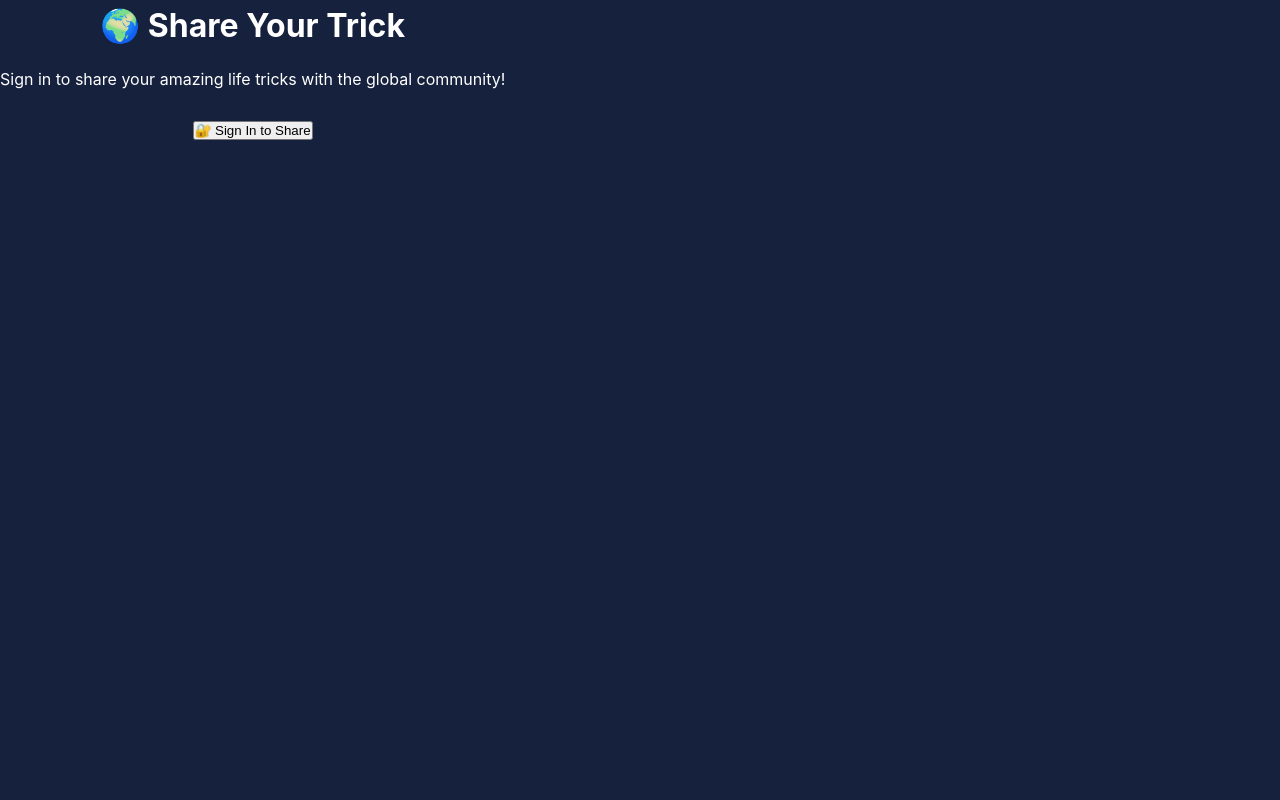
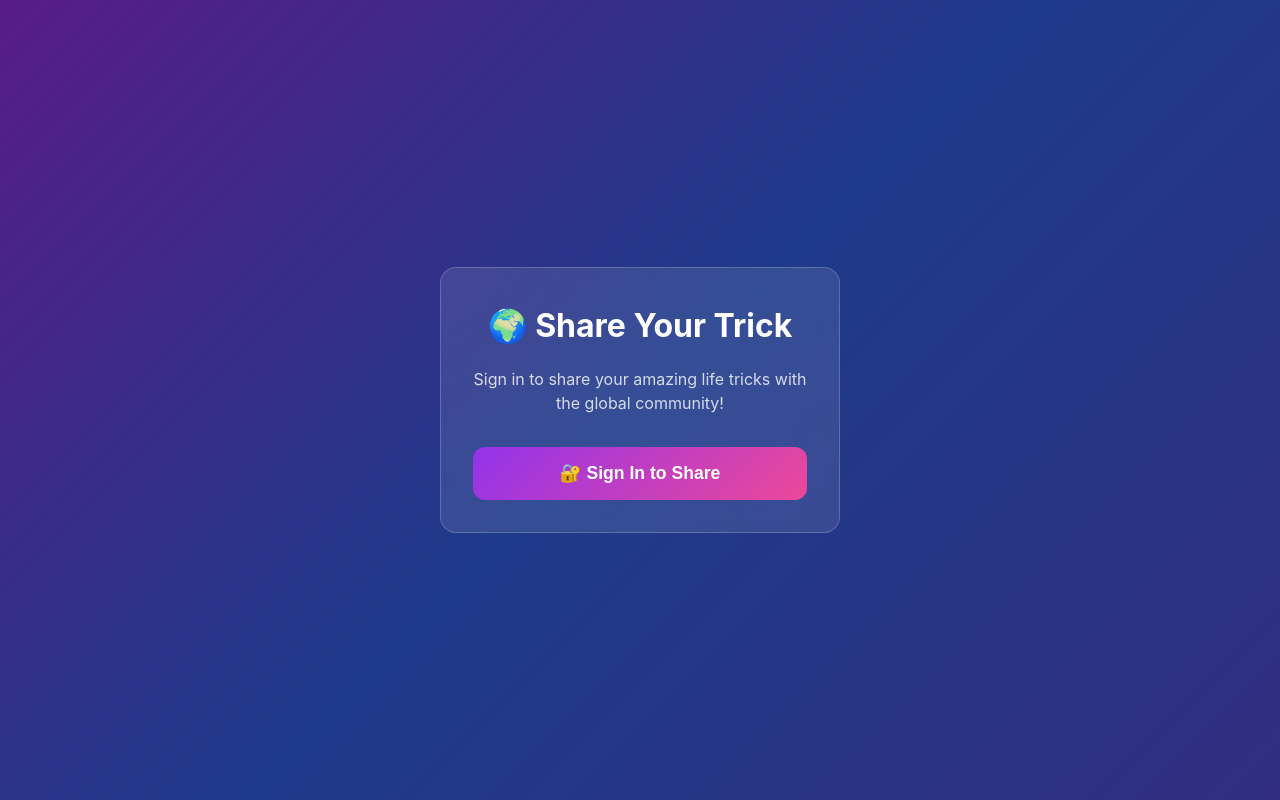
Before and after one commit to ZAKGUN12/tricky, a Next.js app: page /submit in a window 1280 px wide. Built offline with nearby package versions, Linux system fonts and the light colour scheme.

Commit message:
Fix submit page CSS with inline styles

```diff
--- a/pages/submit.tsx
+++ b/pages/submit.tsx
@@ -61,13 +61,58 @@ export default function Submit() {
 
   if (!user) {
     return (
-      <div className="min-h-screen flex items-center justify-center bg-gradient-to-br from-purple-900 via-blue-900 to-indigo-900">
-        <div className="bg-white/10 backdrop-blur-lg rounded-lg p-8 max-w-md w-full mx-4 text-center">
-          <h1 className="text-3xl font-bold text-white mb-4">🌍 Share Your Trick</h1>
-          <p className="text-white/80 mb-6">Sign in to share your amazing life tricks with the global community!</p>
+      <div style={{
+        minHeight: '100vh',
+        display: 'flex',
+        alignItems: 'center',
+        justifyContent: 'center',
+        background: 'linear-gradient(135deg, #581c87 0%, #1e3a8a 50%, #312e81 100%)'
+      }}>
+        <div style={{
+          background: 'rgba(255, 255, 255, 0.1)',
+          backdropFilter: 'blur(20px)',
+          borderRadius: '16px',
+          padding: '2rem',
+          maxWidth: '400px',
+          width: '100%',
+          margin: '0 1rem',
+          textAlign: 'center',
+          border: '1px solid rgba(255, 255, 255, 0.2)'
+        }}>
+          <h1 style={{
+            fontSize: '2rem',
+            fontWeight: 'bold',
+            color: 'white',
+            marginBottom: '1rem'
+          }}>🌍 Share Your Trick</h1>
+          <p style={{
+            color: 'rgba(255, 255, 255, 0.8)',
+            marginBottom: '2rem',
+            lineHeight: '1.5'
+          }}>Sign in to share your amazing life tricks with the global community!</p>
           <button
             onClick={() => window.location.href = getCognitoAuthUrl()}
-            className="w-full bg-gradient-to-r from-purple-600 to-pink-600 text-white font-bold py-3 px-6 rounded-lg hover:from-purple-700 hover:to-pink-700 transition-all duration-200 transform hover:scale-105"
+            style={{
+              width: '100%',
+              background: 'linear-gradient(135deg, #9333ea 0%, #ec4899 100%)',
+              color: 'white',
+              fontWeight: 'bold',
+              padding: '1rem 1.5rem',
+              borderRadius: '12px',
+              border: 'none',
+              cursor: 'pointer',
+              fontSize: '1.1rem',
+              transition: 'all 0.2s ease',
+              transform: 'scale(1)'
+            }}
+            onMouseOver={(e) => {
+              e.currentTarget.style.background = 'linear-gradient(135deg, #a855f7 0%, #f472b6 100%)';
+              e.currentTarget.style.transform = 'scale(1.05)';
+            }}
+            onMouseOut={(e) => {
+              e.currentTarget.style.background = 'linear-gradient(135deg, #9333ea 0%, #ec4899 100%)';
+              e.currentTarget.style.transform = 'scale(1)';
+            }}
           >
             🔐 Sign In to Share
           </button>
```
